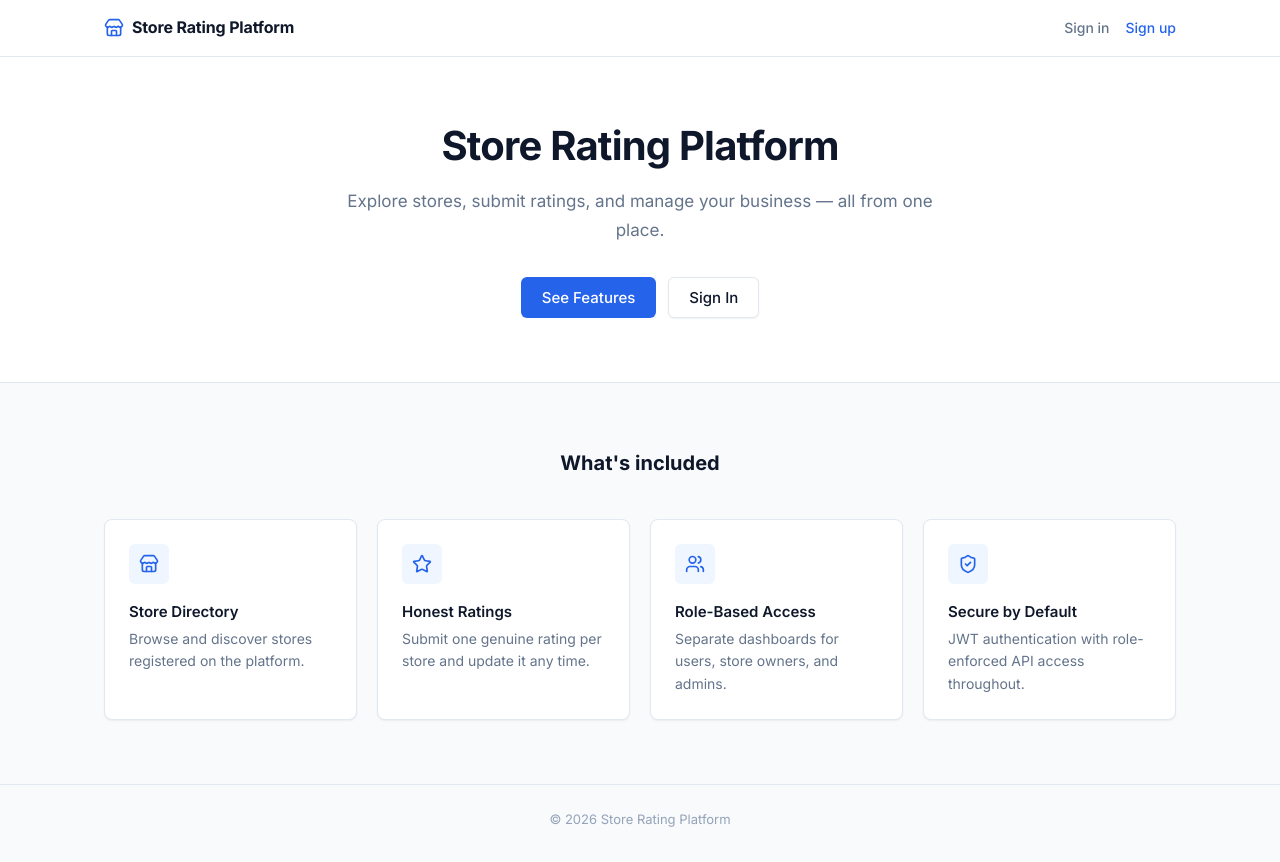
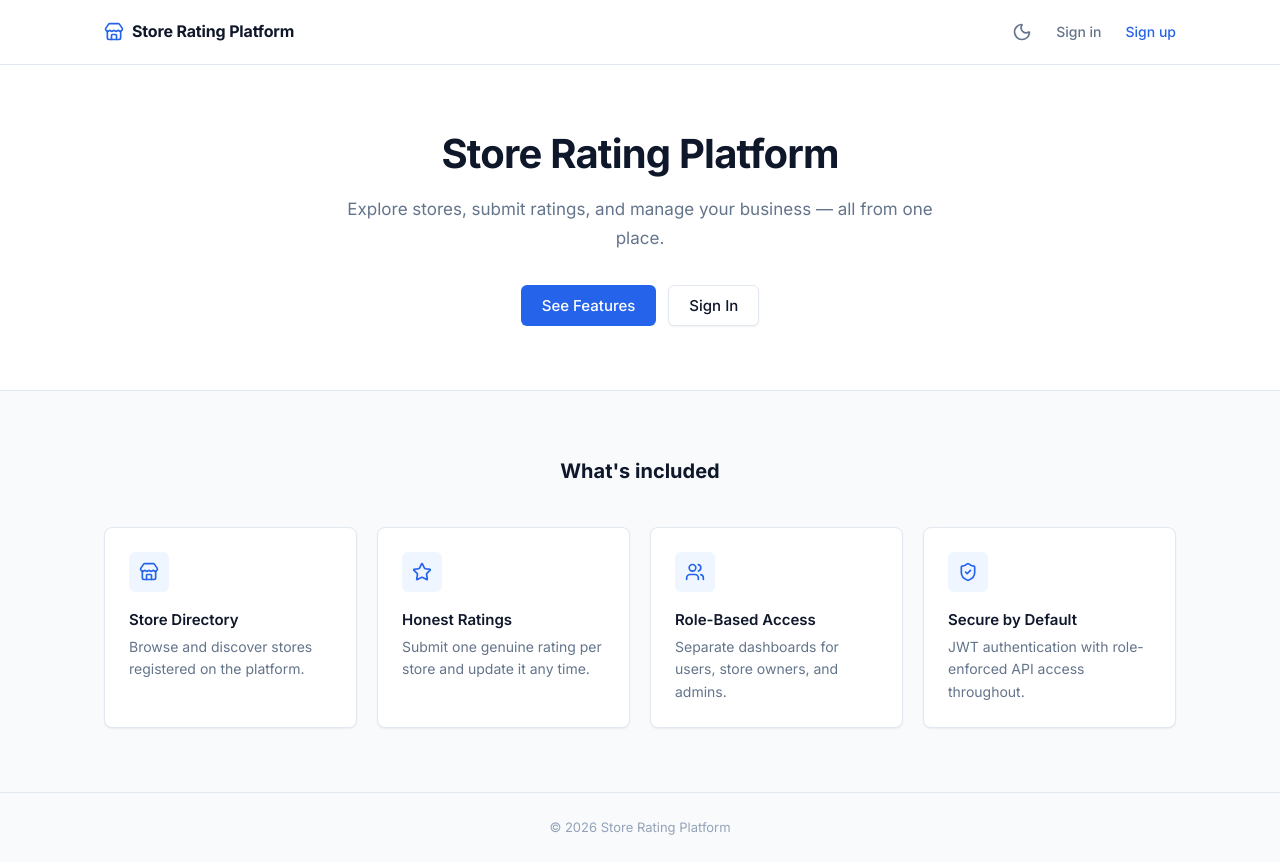
Before and after one commit to Chaitanyaraut027/store-rating-pltform, a React (Vite) app in the folder client/: page / in a window 1280 px wide. Built offline with nearby package versions, Linux system fonts and the light colour scheme; no server answers.

Commit message:
fix: improve layout and theme controls

```diff
--- a/client/index.html
+++ b/client/index.html
@@ -8,6 +8,17 @@
     <title>Store Rating Platform</title>
   </head>
   <body>
+    <script>
+      (function() {
+        try {
+          var theme = localStorage.getItem('theme');
+          var systemDark = window.matchMedia('(prefers-color-scheme: dark)').matches;
+          if (theme === 'dark' || (!theme && systemDark)) {
+            document.documentElement.setAttribute('data-theme', 'dark');
+          }
+        } catch (e) {}
+      })();
+    </script>
     <div id="root"></div>
     <script type="module" src="/src/main.jsx"></script>
   </body>
--- a/client/src/layouts/MainLayout.jsx
+++ b/client/src/layouts/MainLayout.jsx
@@ -1,6 +1,8 @@
-import { Store } from 'lucide-react'
-import { Link } from 'react-router-dom'
+import { useState, useEffect } from 'react'
+import { Store, Moon, Sun, User as UserIcon } from 'lucide-react'
+import { Link, useNavigate } from 'react-router-dom'
 import { useAuth } from '../context/AuthContext'
+import Button from '../components/common/Button'
 
 const ROLE_HOME = {
   ADMIN: '/admin',
@@ -9,7 +11,29 @@ const ROLE_HOME = {
 }
 
 function Navbar() {
-  const { user } = useAuth()
+  const { user, logout } = useAuth()
+  const navigate = useNavigate()
+
+  const [theme, setTheme] = useState(() => {
+    return document.documentElement.getAttribute('data-theme') === 'dark' ? 'dark' : 'light'
+  })
+
+  useEffect(() => {
+    if (theme === 'dark') {
+      document.documentElement.setAttribute('data-theme', 'dark')
+      localStorage.setItem('theme', 'dark')
+    } else {
+      document.documentElement.removeAttribute('data-theme')
+      localStorage.setItem('theme', 'light')
+    }
+  }, [theme])
+
+  const toggleTheme = () => setTheme(prev => prev === 'dark' ? 'light' : 'dark')
+
+  const handleLogout = () => {
+    logout()
+    navigate('/login', { replace: true })
+  }
 
   return (
     <header style={{
@@ -20,7 +44,7 @@ function Navbar() {
       borderBottom: '1px solid var(--color-border)',
     }}>
       <div className="page-container" style={{
-        height: '56px',
+        height: '64px',
         display: 'flex',
         alignItems: 'center',
         justifyContent: 'space-between',
@@ -41,11 +65,43 @@ function Navbar() {
           Store Rating Platform
         </Link>
 
-        <nav aria-label="Main navigation" style={{ display: 'flex', gap: 'var(--sp-4)', alignItems: 'center' }}>
+        <nav aria-label="Main navigation" style={{ display: 'flex', gap: 'var(--sp-6)', alignItems: 'center' }}>
+          {/* Theme Toggle */}
+          <button
+            onClick={toggleTheme}
+            aria-label="Toggle theme"
+            style={{
+              background: 'none',
+              border: 'none',
+              color: 'var(--color-text-muted)',
+              display: 'flex',
+              alignItems: 'center'
+            }}
+          >
+            {theme === 'dark' ? <Sun size={20} /> : <Moon size={20} />}
+          </button>
+
           {user ? (
-            <Link to={ROLE_HOME[user.role] ?? '/'} style={{ fontSize: '0.875rem', fontWeight: 500 }}>
-              Dashboard
-            </Link>
+            <div style={{ display: 'flex', alignItems: 'center', gap: 'var(--sp-4)' }}>
+              <Link to={ROLE_HOME[user.role] ?? '/'} style={{ fontSize: '0.875rem', fontWeight: 500 }}>
+                Dashboard
+              </Link>
+
+              <div style={{ display: 'flex', alignItems: 'center', gap: 'var(--sp-3)', borderLeft: '1px solid var(--color-border)', paddingLeft: 'var(--sp-4)' }}>
+                <div style={{ display: 'flex', alignItems: 'center', gap: 'var(--sp-2)' }}>
+                  <div style={{ width: '32px', height: '32px', borderRadius: '50%', backgroundColor: 'var(--color-primary-light)', display: 'flex', alignItems: 'center', justifyContent: 'center' }}>
+                    <UserIcon size={16} color="var(--color-primary)" />
+                  </div>
+                  <div style={{ display: 'flex', flexDirection: 'column', lineHeight: 1.2 }}>
+                    <span style={{ fontSize: '0.875rem', fontWeight: 600 }}>{user.name}</span>
+                    <span style={{ fontSize: '0.75rem', color: 'var(--color-text-muted)' }}>{user.role}</span>
+                  </div>
+                </div>
+                <Button variant="secondary" onClick={handleLogout} style={{ padding: '0.25rem 0.5rem', fontSize: '0.75rem' }}>
+                  Logout
+                </Button>
+              </div>
+            </div>
           ) : (
             <>
               <Link to="/login" style={{ fontSize: '0.875rem', fontWeight: 500, color: 'var(--color-text-muted)' }}>
--- a/client/src/styles/globals.css
+++ b/client/src/styles/globals.css
@@ -49,6 +49,28 @@
   --shadow:    0 1px 3px rgb(0 0 0 / 0.08), 0 1px 2px rgb(0 0 0 / 0.06);
 }
 
+:root[data-theme="dark"] {
+  /* Neutral surface */
+  --color-bg:          #0f172a;
+  --color-surface:     #1e293b;
+  --color-surface-alt: #334155;
+  --color-border:      #475569;
+  --color-border-focus:#3b82f6;
+
+  /* Text */
+  --color-text:         #f8fafc;
+  --color-text-muted:   #94a3b8;
+  --color-text-subtle:  #64748b;
+
+  /* Adjust primary/status for dark mode */
+  --color-primary-light: #1e3a8a;
+  --color-error-bg:      #450a0a;
+
+  /* Shadow */
+  --shadow-sm: 0 1px 2px rgb(0 0 0 / 0.5);
+  --shadow:    0 1px 3px rgb(0 0 0 / 0.6), 0 1px 2px rgb(0 0 0 / 0.4);
+}
+
 *, *::before, *::after {
   box-sizing: border-box;
   margin: 0;
```
